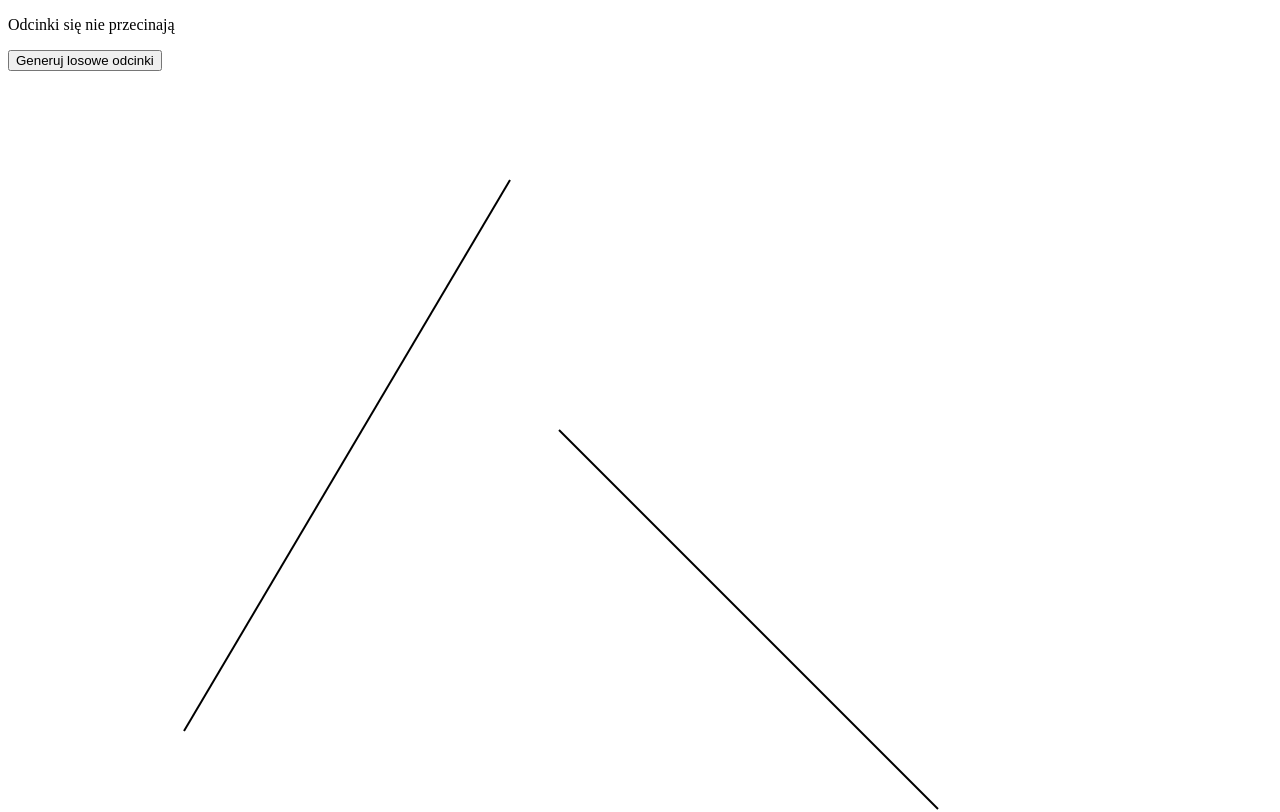
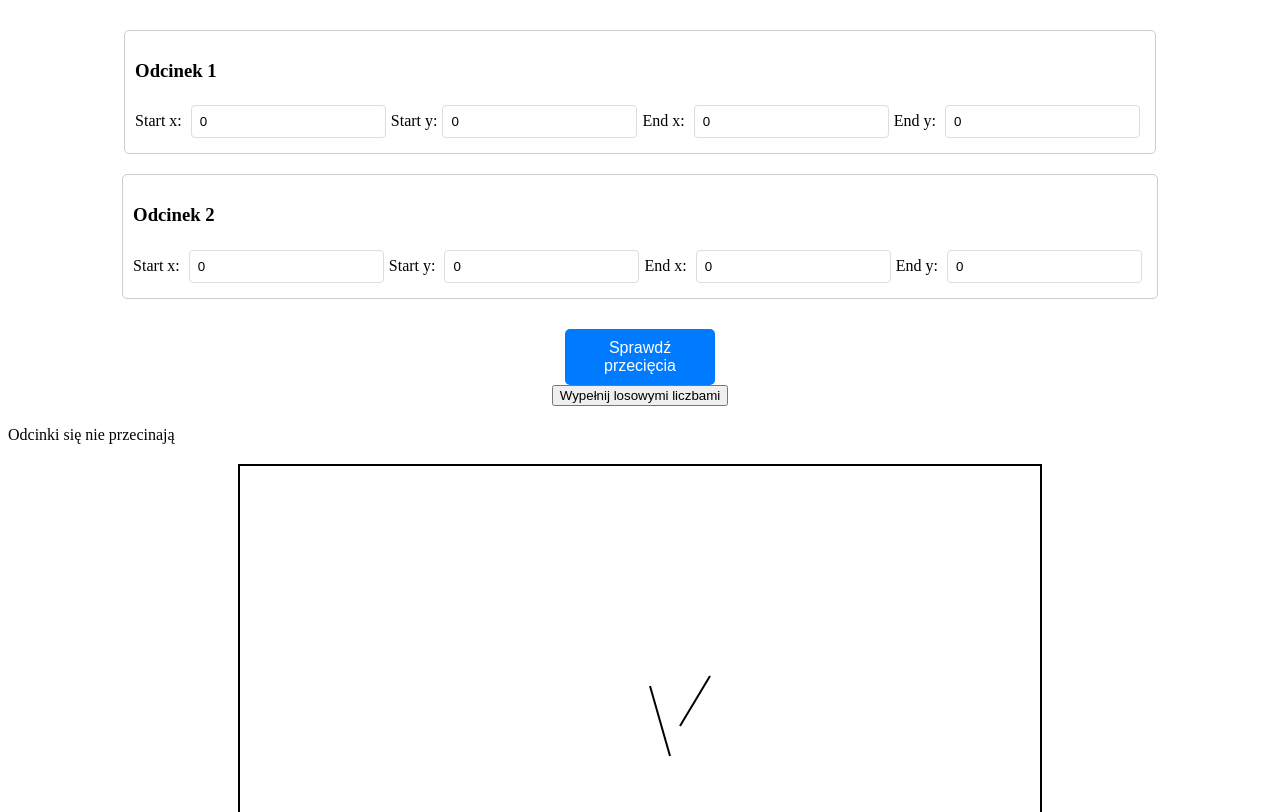
Before and after one commit to xFreshu/punkt-przeciecia-punktow, a React (Create React App) app: page / in a window 1280 px wide. Shown: the top 812 px of the page. Built offline with nearby package versions, Linux system fonts and the light colour scheme.

Commit message:
create SegmentForm for add 2  segments or randomize it + some styles

```diff
--- a/package.json
+++ b/package.json
@@ -10,12 +10,14 @@
     "@types/node": "^16.18.69",
     "@types/react": "^18.2.46",
     "@types/react-dom": "^18.2.18",
+    "@types/styled-components": "^5.1.34",
     "konva": "^9.3.0",
     "mathjs": "^12.2.1",
     "react": "^18.2.0",
     "react-dom": "^18.2.0",
     "react-konva": "^18.2.10",
     "react-scripts": "5.0.1",
+    "styled-components": "^6.1.6",
     "typescript": "^4.9.5",
     "web-vitals": "^2.1.4"
   },
--- a/src/App/App.tsx
+++ b/src/App/App.tsx
@@ -1,5 +1,6 @@
 import React, { useState, useEffect } from 'react';
-import { SegmentCanvas } from '../SegmentCanvas';
+import { SegmentCanvas } from '../SegmentCanvas/SegmentCanvas';
+import { SegmentForm } from '../SegmentForm/SegmentForm';
 import { Segment, generateRandomSegment, Point } from '../utils';
 
 const App = () => {
@@ -41,20 +42,18 @@ const App = () => {
     setIntersect(checkIntersection(segments[0], segments[1]));
   }, [segments]);
 
+  const handleNewSegments = (segment1: Segment, segment2: Segment) => {
+    setSegments([segment1, segment2]);
+    setIntersect(checkIntersection(segment1, segment2));
+  };
   return (
     <div>
+      <SegmentForm onNewSegment={handleNewSegments} />
       {intersect ? (
         <p>Odcinki się przecinają</p>
       ) : (
         <p>Odcinki się nie przecinają</p>
       )}
-      <button
-        onClick={() =>
-          setSegments([generateRandomSegment(), generateRandomSegment()])
-        }
-      >
-        Generuj losowe odcinki
-      </button>
       <SegmentCanvas segments={segments} />
     </div>
   );
--- a/src/SegmentCanvas.tsx
+++ /dev/null
@@ -1,29 +0,0 @@
-import React from 'react';
-import { Stage, Layer, Line } from 'react-konva';
-import { Segment } from './utils';
-
-interface SegmentCanvasProps {
-  segments: Segment[];
-}
-
-export const SegmentCanvas: React.FC<SegmentCanvasProps> = ({ segments }) => {
-  return (
-    <Stage width={window.innerWidth} height={window.innerHeight}>
-      <Layer>
-        {segments.map((segment, i) => (
-          <Line
-            key={i}
-            points={[
-              segment.start.x,
-              segment.start.y,
-              segment.end.x,
-              segment.end.y,
-            ]}
-            stroke="black"
-            strokeWidth={2}
-          />
-        ))}
-      </Layer>
-    </Stage>
-  );
-};
--- /dev/null
+++ b/src/SegmentCanvas/SegmentCanvas.styled.tsx
@@ -0,0 +1,8 @@
+import styled from 'styled-components';
+
+export const StyledCanvas = styled.div`
+  width: 800px;
+  height: 600px;
+  border: 2px solid black;
+  margin: 20px auto;
+`;
--- /dev/null
+++ b/src/SegmentCanvas/SegmentCanvas.tsx
@@ -0,0 +1,48 @@
+// SegmentCanvas.tsx
+import React from 'react';
+import { Stage, Layer, Line } from 'react-konva';
+import { Segment } from '../utils';
+import { StyledCanvas } from './SegmentCanvas.styled';
+
+interface SegmentCanvasProps {
+  segments: Segment[];
+}
+
+export const SegmentCanvas: React.FC<SegmentCanvasProps> = ({ segments }) => {
+  const canvasWidth = 800;
+  const canvasHeight = 600;
+  const centerX = canvasWidth / 2;
+  const centerY = canvasHeight / 2;
+  const scale = 10;
+
+  const transformPoint = (x: number, y: number) => ({
+    transformedX: centerX + x * scale,
+    transformedY: centerY - y * scale,
+  });
+
+  return (
+    <StyledCanvas>
+      <Stage width={canvasWidth} height={canvasHeight}>
+        <Layer>
+          {segments.map((segment, i) => {
+            const { transformedX: startX, transformedY: startY } =
+              transformPoint(segment.start.x, segment.start.y);
+            const { transformedX: endX, transformedY: endY } = transformPoint(
+              segment.end.x,
+              segment.end.y
+            );
+
+            return (
+              <Line
+                key={i}
+                points={[startX, startY, endX, endY]}
+                stroke="black"
+                strokeWidth={2}
+              />
+            );
+          })}
+        </Layer>
+      </Stage>
+    </StyledCanvas>
+  );
+};
--- /dev/null
+++ b/src/SegmentForm/SegmentForm.styled.tsx
@@ -0,0 +1,37 @@
+import styled from 'styled-components';
+
+export const Form = styled.form`
+  display: flex;
+  flex-direction: column;
+  align-items: center;
+  margin: 20px;
+`;
+
+export const SegmentContainer = styled.div`
+  margin: 10px;
+  padding: 10px;
+  border: 1px solid #ccc;
+  border-radius: 5px;
+`;
+
+export const Input = styled.input`
+  margin: 5px;
+  padding: 8px;
+  border: 1px solid #ddd;
+  border-radius: 4px;
+`;
+
+export const SubmitButton = styled.button`
+  width: 150px;
+  padding: 10px 20px;
+  margin-top: 20px;
+  background-color: #007bff;
+  color: white;
+  border: none;
+  border-radius: 5px;
+  cursor: pointer;
+  font-size: 16px;
+  &:hover {
+    background-color: #0056b3;
+  }
+`;
--- /dev/null
+++ b/src/SegmentForm/SegmentForm.tsx
@@ -0,0 +1,128 @@
+import React, { useState } from 'react';
+import { Segment, generateRandomSegment } from '../utils';
+import {
+  Form,
+  SegmentContainer,
+  Input,
+  SubmitButton,
+} from './SegmentForm.styled';
+
+interface SegmentFormProps {
+  onNewSegment: (segment1: Segment, segment2: Segment) => void;
+}
+
+export const SegmentForm: React.FC<SegmentFormProps> = ({ onNewSegment }) => {
+  const [segment1, setSegment1] = useState<Segment>({
+    start: { x: 0, y: 0 },
+    end: { x: 0, y: 0 },
+  });
+  const [segment2, setSegment2] = useState<Segment>({
+    start: { x: 0, y: 0 },
+    end: { x: 0, y: 0 },
+  });
+
+  const handleSubmit = (e: React.FormEvent) => {
+    e.preventDefault();
+    onNewSegment(segment1, segment2);
+  };
+
+  const fillWithRandomSegments = () => {
+    setSegment1(generateRandomSegment());
+    setSegment2(generateRandomSegment());
+  };
+
+  const handleSegmentChange = (
+    e: React.ChangeEvent<HTMLInputElement>,
+    segment: Segment,
+    setSegment: React.Dispatch<React.SetStateAction<Segment>>,
+    point: 'start' | 'end'
+  ) => {
+    const { name, value } = e.target;
+    setSegment({
+      ...segment,
+      [point]: {
+        ...segment[point],
+        [name]: parseInt(value, 10),
+      },
+    });
+  };
+
+  return (
+    <Form onSubmit={handleSubmit}>
+      <SegmentContainer>
+        <h3>Odcinek 1</h3>
+        Start x:{' '}
+        <Input
+          type="number"
+          name="x"
+          value={segment1.start.x}
+          onChange={(e) =>
+            handleSegmentChange(e, segment1, setSegment1, 'start')
+          }
+        />
+        Start y:
+        <Input
+          type="number"
+          name="y"
+          value={segment1.start.y}
+          onChange={(e) =>
+            handleSegmentChange(e, segment1, setSegment1, 'start')
+          }
+        />
+        End x:{' '}
+        <Input
+          type="number"
+          name="x"
+          value={segment1.end.x}
+          onChange={(e) => handleSegmentChange(e, segment1, setSegment1, 'end')}
+        />
+        End y:{' '}
+        <Input
+          type="number"
+          name="y"
+          value={segment1.end.y}
+          onChange={(e) => handleSegmentChange(e, segment1, setSegment1, 'end')}
+        />
+      </SegmentContainer>
+      <SegmentContainer>
+        <h3>Odcinek 2</h3>
+        Start x:{' '}
+        <Input
+          type="number"
+          name="x"
+          value={segment2.start.x}
+          onChange={(e) =>
+            handleSegmentChange(e, segment2, setSegment2, 'start')
+          }
+        />
+        Start y:{' '}
+        <Input
+          type="number"
+          name="y"
+          value={segment2.start.y}
+          onChange={(e) =>
+            handleSegmentChange(e, segment2, setSegment2, 'start')
+          }
+        />
+        End x:{' '}
+        <Input
+          type="number"
+          name="x"
+          value={segment2.end.x}
+          onChange={(e) => handleSegmentChange(e, segment2, setSegment2, 'end')}
+        />
+        End y:{' '}
+        <Input
+          type="number"
+          name="y"
+          value={segment2.end.y}
+          onChange={(e) => handleSegmentChange(e, segment2, setSegment2, 'end')}
+        />
+      </SegmentContainer>
+      <SubmitButton type="submit">Sprawdź przecięcia</SubmitButton>
+      <button type="button" onClick={fillWithRandomSegments}>
+        Wypełnij losowymi liczbami
+      </button>
+    </Form>
+  );
+};
--- a/src/utils.ts
+++ b/src/utils.ts
@@ -9,8 +9,8 @@ export interface Segment {
 }
 
 export const generateRandomPoint = (): Point => ({
-  x: Math.floor(Math.random() * window.innerWidth),
-  y: Math.floor(Math.random() * window.innerHeight),
+  x: Math.floor(Math.random() * 10),
+  y: Math.floor(Math.random() * 10),
 });
 
 export const generateRandomSegment = (): Segment => ({
```
Also changed, not shown: 1 other file (tests, documents, lock files or other folders).
